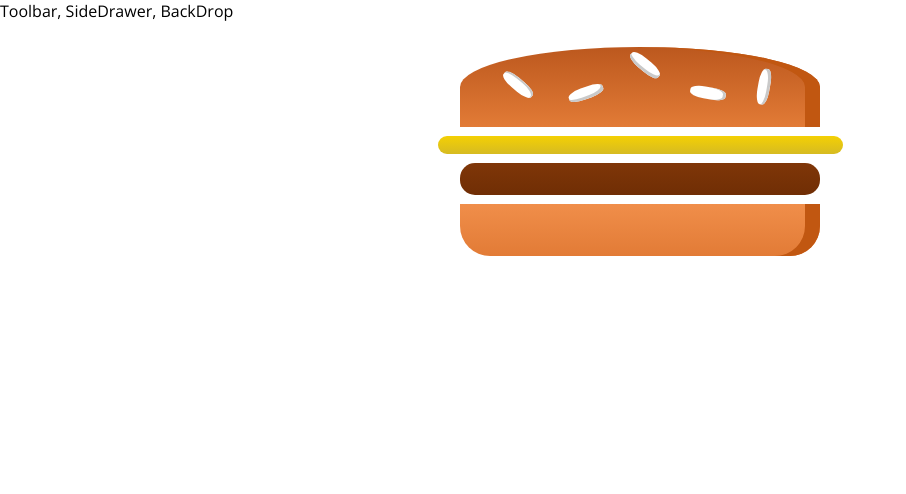
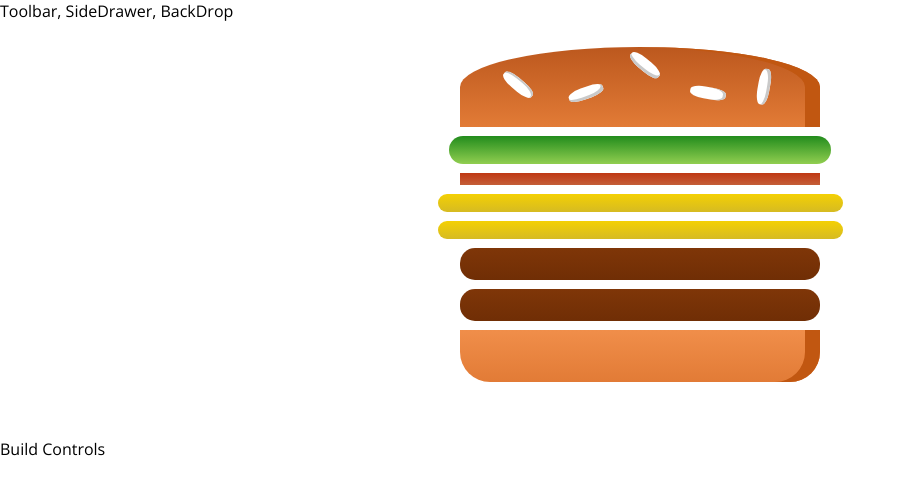
Before and after one commit to jp-jaiprakash/BurgerShop, a React app: page / in a window 1280 px wide. Shown: the top 494 px of the page, without its empty margins (0-906 px from the left). Built offline with nearby package versions, Linux system fonts and the light colour scheme.

Commit message:
Burger basics

```diff
--- a/src/components/Burger/Burger.js
+++ b/src/components/Burger/Burger.js
@@ -1,12 +1,19 @@
 import React from 'react';
+
 import classes from './Burger.css';
 import BurgerIngredient from './BurgerIngredients/BurgerIngredients';
 const burger = (props) => {
+    console.log(props);
+    const transformedIngredients = Object.keys(props.ingredients)
+                                    .map(igKey => {
+                                        return [...Array(props.ingredients[igKey])].map((_,i) => {
+                                            return <BurgerIngredient key={igKey+i} type={igKey}/>;
+                                        })
+                                    })
     return (
         <div className={classes.Burger}>
             <BurgerIngredient type="bread-top"/>
-            <BurgerIngredient type="cheese"/>
-            <BurgerIngredient type="meat"/>
+           {transformedIngredients}
             <BurgerIngredient type="bread-bottom"/>
         </div>
     );
--- a/src/containers/BurgerBuilder/BurgerBuilder.js
+++ b/src/containers/BurgerBuilder/BurgerBuilder.js
@@ -2,10 +2,19 @@
 import Aux from '../../hoc/Aux';
 import Burger from '../../components/Burger/Burger';
 class BurgerBuilder extends Component {
+    state = {
+        ingredients: {
+            salad: 1,
+            bacon:1,
+            cheese:2,
+            meat:2
+        }
+    }
     render () {
         return (
             <Aux>
-                <Burger/>
+                <Burger ingredients={this.state.ingredients} />
+                <div>Build Controls</div>
             </Aux>
         );
     }
```
